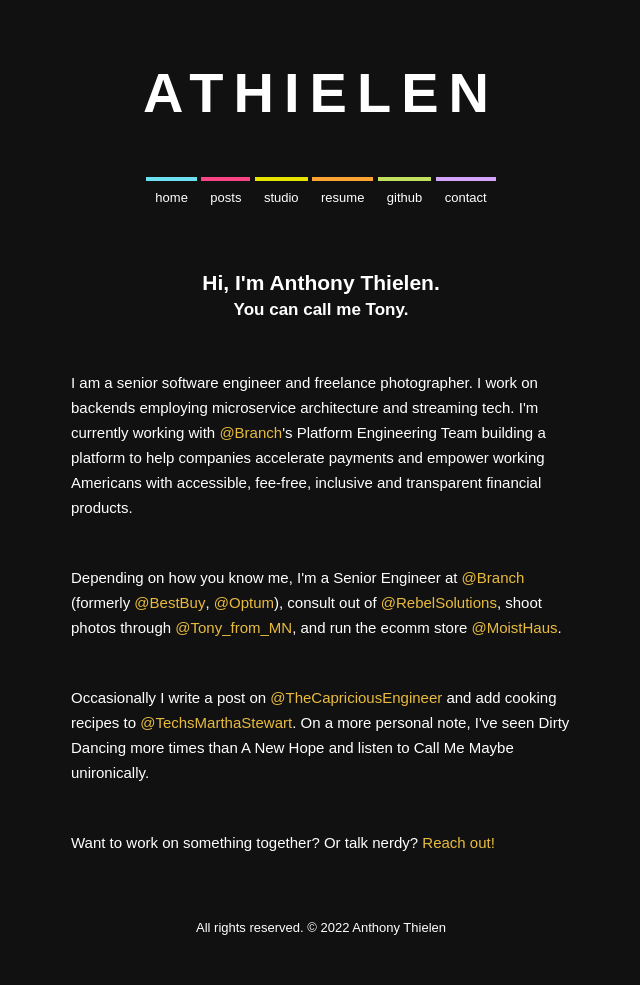
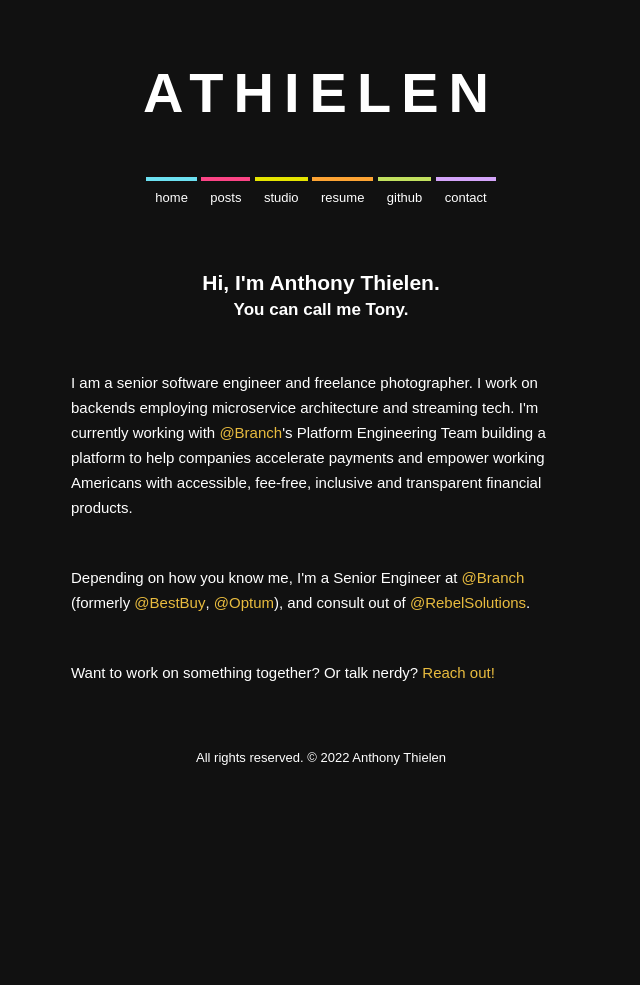
Before and after one commit to athielen/athielen.github.io, a Jekyll site: the page built from index.html, in a window 1280 px wide. Shown: the whole page, without its empty margins (319-959 px from the left). Built offline with Jekyll 4.4.1, drawn with Linux system fonts in a browser that asks for light colours; after the commit the page ends 900 px from its top, so only the background shows below that.

Commit message:
Update index.html

```diff
--- a/index.html
+++ b/index.html
@@ -17,18 +17,8 @@ title: Anthony Thielen
         </p>
 
         <p>
-          Depending on how you know me, I'm a Senior Engineer at <a class="web-links" href="https://twitter.com/branch">@Branch</a> (formerly <a class="web-links" href="https://twitter.com/BestBuy">@BestBuy</a>, <a class="web-links" href="https://mobile.twitter.com/optum">@Optum</a>), consult out of <a class="web-links" href="http://rebelsolutions.io">@RebelSolutions</a>, shoot photos through <a class="web-links" href="http://studio.anthonythielen.com">@Tony_from_MN</a>, and run the ecomm store <a class="web-links" href="http://moisthaus.com">@MoistHaus</a>.
-        </p>
+          Depending on how you know me, I'm a Senior Engineer at <a class="web-links" href="https://twitter.com/branch">@Branch</a> (formerly <a class="web-links" href="https://twitter.com/BestBuy">@BestBuy</a>, <a class="web-links" href="https://mobile.twitter.com/optum">@Optum</a>), and consult out of <a class="web-links" href="http://rebelsolutions.io">@RebelSolutions</a>.
 
-        <p>
-	  Occasionally I write a post on <a class="web-links" href="https://blog.anthonythielen.com/">@TheCapriciousEngineer</a> and add cooking recipes to <a class="web-links" httpsref="https://recipes.anthonythielen.com/">@TechsMarthaStewart</a>. On a more personal note, I've seen Dirty Dancing more times than A New Hope and listen to Call Me Maybe unironically.
-        </p>
-
-<!--
-        <p>
-          I am a little bit obsessed with automating workflows, finding effeciencies in the SDLC and making code readable. That involves a lot of refactoring, which I enjoy. A lot! On a more personal note, I've seen Dirty Dancing more times than A New Hope and listen to Call Me Maybe unironically.
-        </p>
- -->
         <p>
           Want to work on something together? Or talk nerdy? <a class="web-links" href="/contact">Reach out!</a>
         </p>
```
